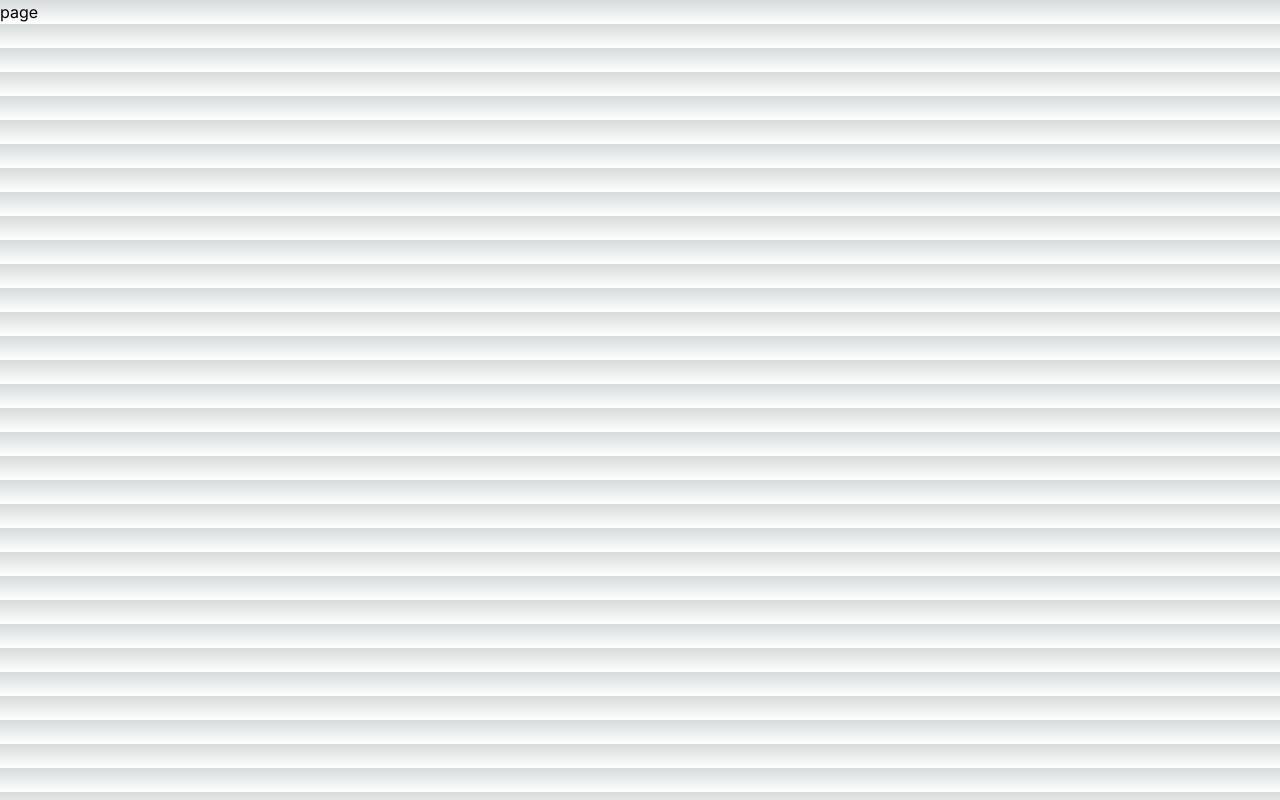
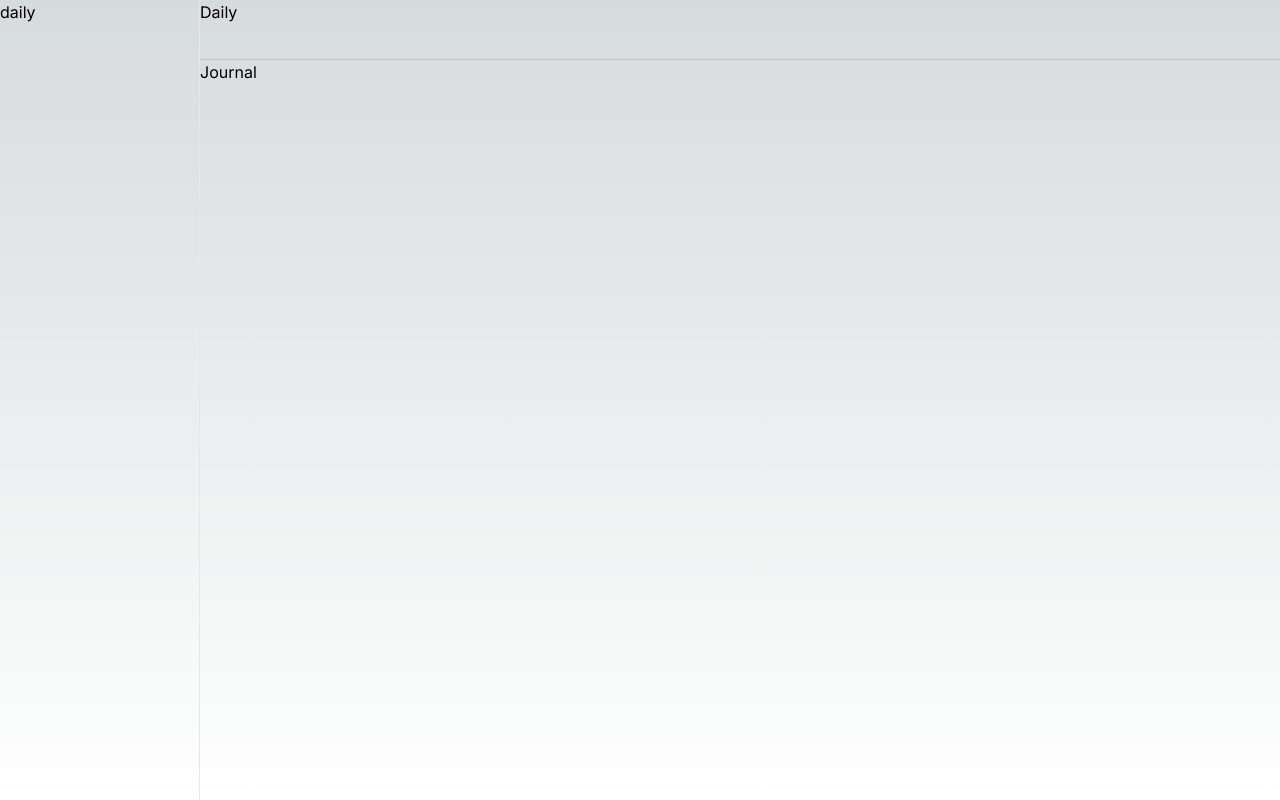
Before and after one commit to geoffreykithuku/daily, a Next.js app: page /journal in a window 1280 px wide. Built offline with nearby package versions, Linux system fonts and the light colour scheme.

Commit message:
create journal page

```diff
--- /dev/null
+++ b/app/(dashboard)/journal/page.tsx
@@ -0,0 +1,9 @@
+const JournalPage = () => {
+  return (
+      <div>
+        <h1>Journal</h1>
+    </div>
+  );
+};
+
+export default JournalPage;
--- /dev/null
+++ b/app/(dashboard)/layout.tsx
@@ -0,0 +1,17 @@
+const DashboardLayout = ({ children }: {
+    children: React.ReactNode;
+}) => {
+  return (
+    <div className="h-screen w-screen relative">
+      <aside className="top-0 absolute left-0 h-full border-r w-[200px]">
+        daily
+      </aside>
+      <div className="ml-[200px]">
+        <header className="h-[60px] border-b border-black/10">Daily</header>
+        <div>{children}</div>
+      </div>
+    </div>
+  );
+};
+
+export default DashboardLayout;
--- a/app/journal/page.tsx
+++ /dev/null
@@ -1,9 +0,0 @@
-import React from 'react'
-
-const page = () => {
-  return (
-    <div>page</div>
-  )
-}
-
-export default page
```
